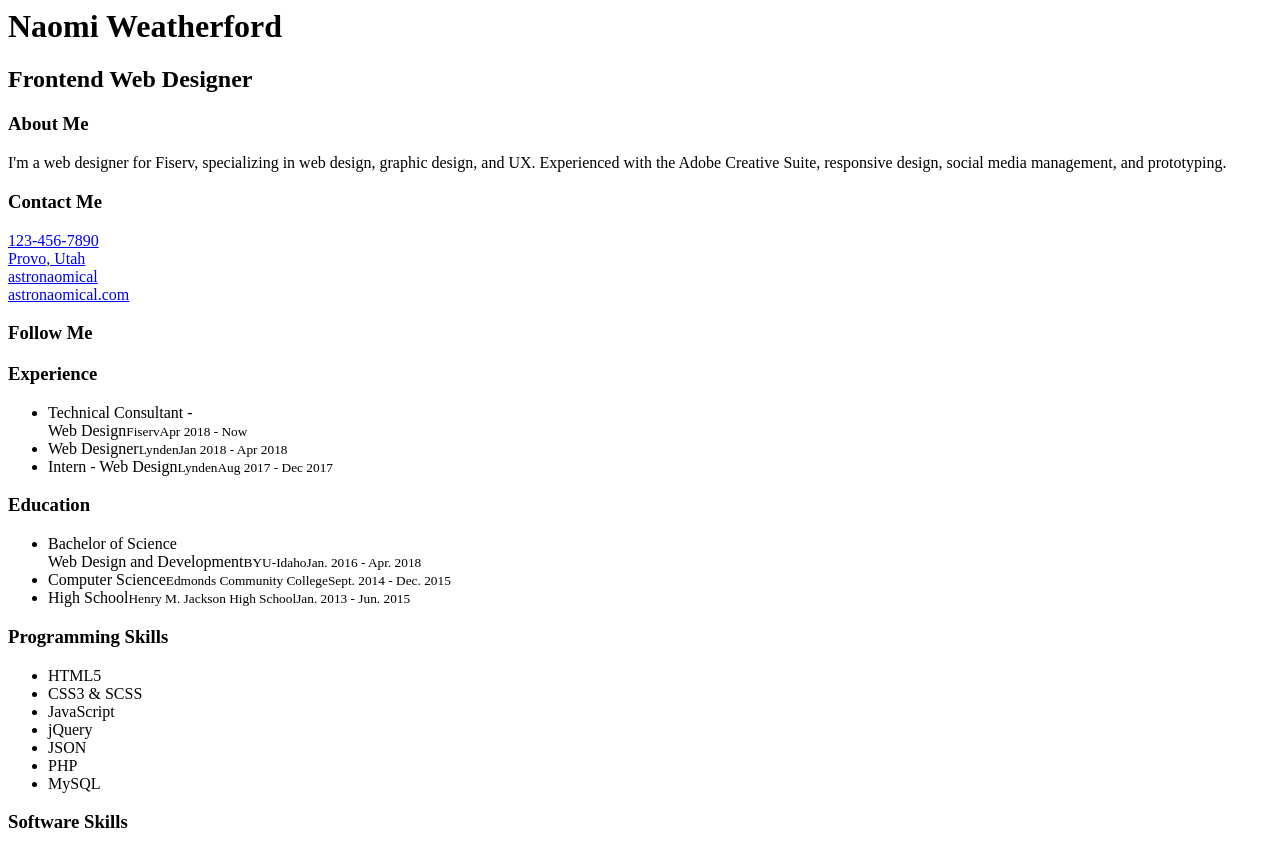
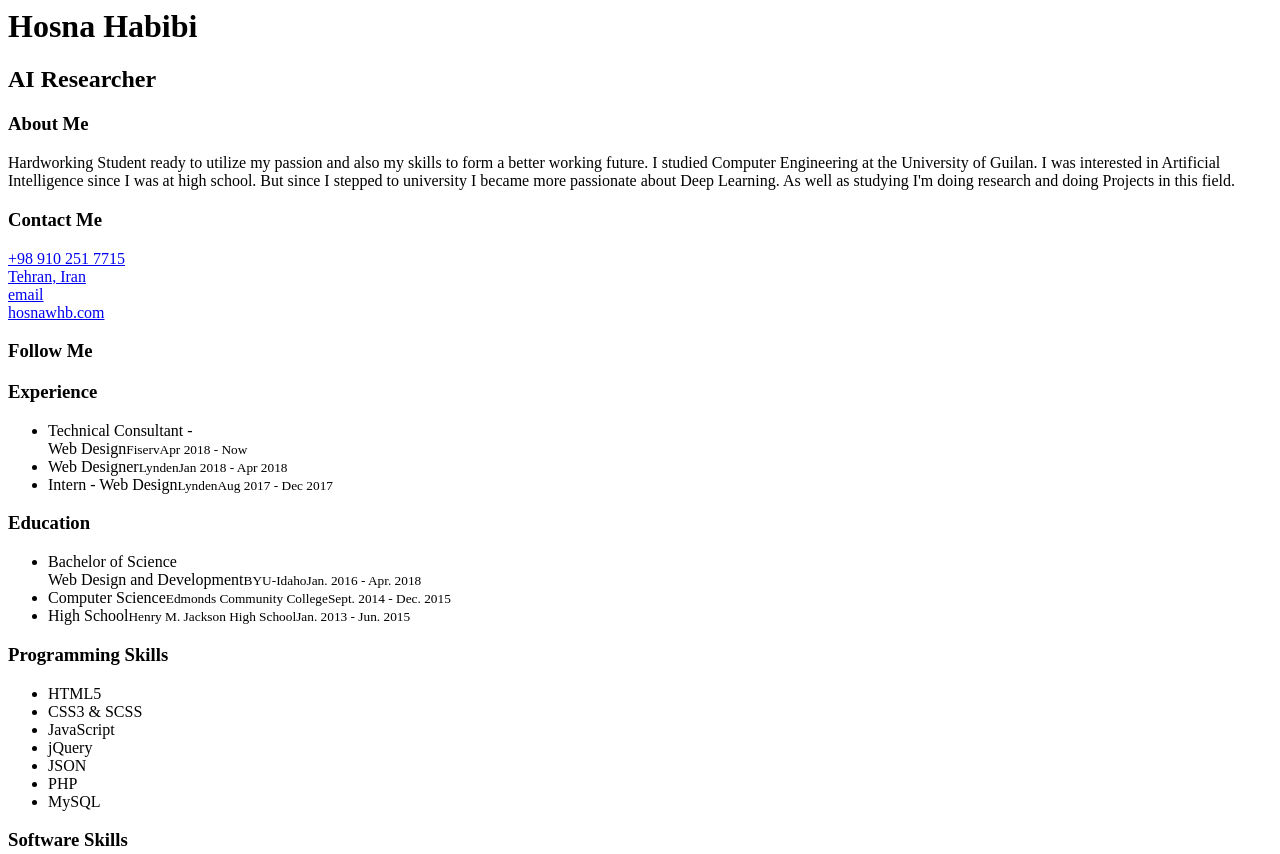
Before and after one commit to HosnawHb/hosnawhb.github.io, a plain HTML site: page index.html in a window 1280 px wide. Shown: the top 854 px of the page. Drawn offline with Linux system fonts and the light colour scheme.

Commit message:
Update index.html

```diff
--- a/index.html
+++ b/index.html
@@ -3,33 +3,33 @@
     <div class="profile">
       <div class="photo">
         <!--<img src="" /> -->
-        <i class="fas fa-rocket"></i>
+        <i class="fas fa-laptop"></i>
       </div>
       <div class="info">
-        <h1 class="name">Naomi Weatherford</h1>
-        <h2 class="job">Frontend Web Designer</h2>
+        <h1 class="name">Hosna Habibi</h1>
+        <h2 class="job">AI Researcher</h2>
       </div>
     </div>
     <div class="about">
-      <h3>About Me</h3>I'm a web designer for Fiserv, specializing in web design, graphic design, and UX. Experienced with the Adobe Creative Suite, responsive design, social media management, and prototyping.
+      <h3>About Me</h3>Hardworking Student ready to utilize my passion and also my skills to form a better working future. I studied Computer Engineering at the University of Guilan. I was interested in Artificial Intelligence since I was at high school. But since I stepped to university I became more passionate about Deep Learning. As well as studying I'm doing research and doing Projects in this field.
     </div>
     <div class="contact">
       <h3>Contact Me</h3>
-      <div class="call"><a href="tel:123-456-7890"><i class="fas fa-phone"></i><span>123-456-7890</span></a></div>
-      <div class="address"><a href="https://goo.gl/maps/fiTBGT6Vnhy"><i class="fas fa-map-marker"></i><span>Provo, Utah</span></a>
+      <div class="call"><a href="tel:123-456-7890"><i class="fas fa-phone"></i><span>+98 910 251 7715</span></a></div>
+      <div class="address"><a href="https://goo.gl/maps/fiTBGT6Vnhy"><i class="fas fa-map-marker"></i><span>Tehran, Iran</span></a>
       </div>
-      <div class="email"><a href="mailto:astronaomical@gmail.com"><i class="fas fa-envelope"></i><span>astronaomical</span></a></div>
-      <div class="website"><a href="http://astronaomical.com/" target="_blank"> <i class="fas fa-home"></i><span>astronaomical.com</span></a></div>
+      <div class="email"><a href="mailto:hb.hosna077@gmail.com"><i class="fas fa-envelope"></i><span>email</span></a></div>
+      <div class="website"><a href="https://hosnawhb.github.io/" target="_blank"> <i class="fas fa-home"></i><span>hosnawhb.com</span></a></div>
     </div>
     <div class="follow">
       <h3>Follow Me</h3>
       <div class="box">
-        <a href="https://www.facebook.com/astronaomical/" target="_blank"><i class="fab fa-facebook"></i></a>
-        <a href="https://www.instagram.com/astronaomical/" target="_blank"><i class="fab fa-instagram "></i></a>
-        <a href="https://www.pinterest.com/astronaomical/" target="_blank"><i class="fab fa-pinterest"></i></a>
-        <a href="https://www.linkedin.com/in/naomi-weatherford-758385112/" target="_blank"><i class="fab fa-linkedin"></i></a>
-        <a href="https://codepen.io/astronaomical/" target="_blank"><i class="fab fa-codepen"></i></a>
-        <a href="https://www.behance.net/astronaomical" target="_blank"><i class="fab fa-behance"></i></a>
+        <a href="https://telegram.me/hosnahabibi" target="_blank"><i class="fab fa-telegram"></i></a>
+        <a href="https://www.instagram.com/hosnahabibiii/" target="_blank"><i class="fab fa-instagram "></i></a>
+        <a href="https://twitter.com/hbhosna/" target="_blank"><i class="fab fa-twitter"></i></a>
+        <a href="https://www.linkedin.com/in/hosna-habibi-baghi-47a047173/" target="_blank"><i class="fab fa-linkedin"></i></a>
+        <a href="https://github.com/HosnawHb/" target="_blank"><i class="fab fa-github"></i></a>
+        <a href="https://www.facebook.com/hosnahabibibaghi/" target="_blank"><i class="fab fa-facebook"></i></a>
       </div>
     </div>
   </div>
```
